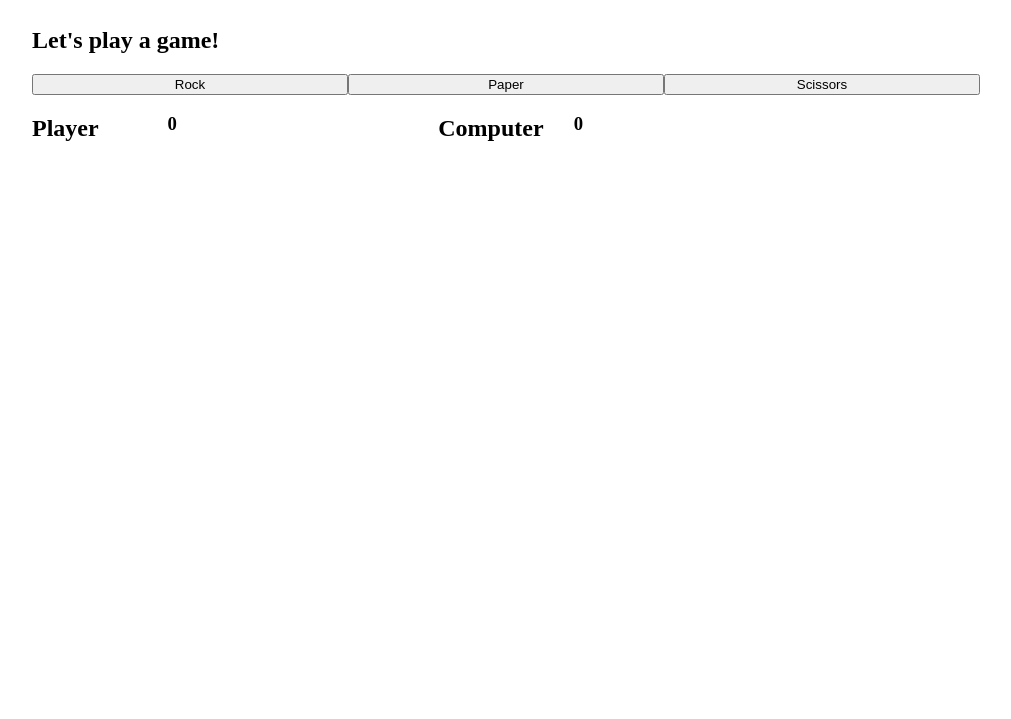
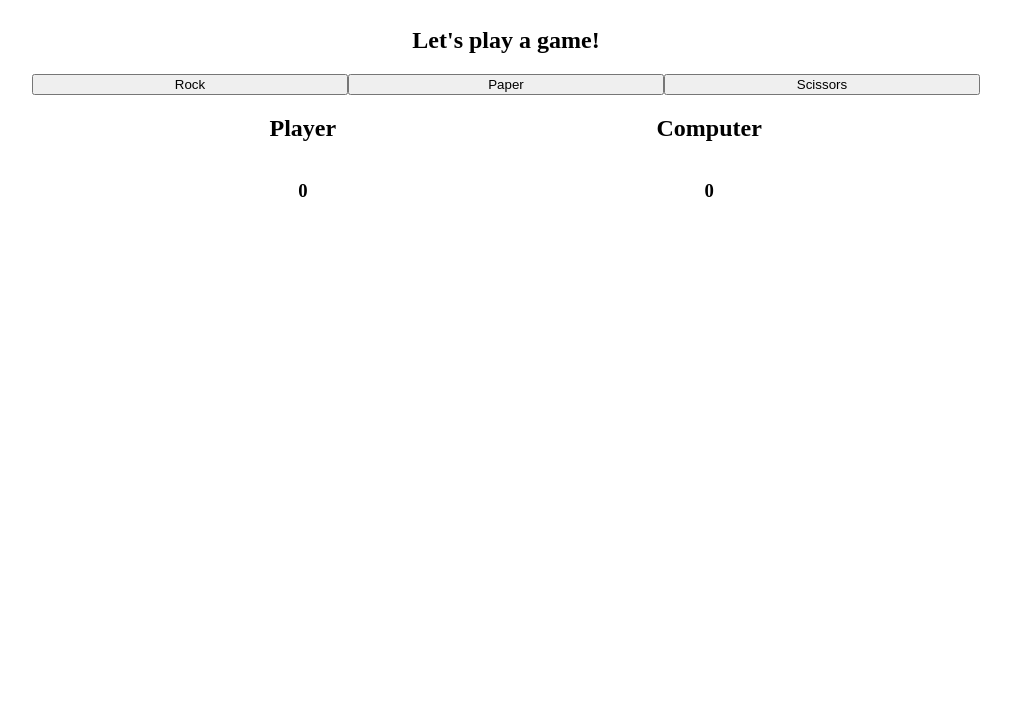
Before and after one commit to ChadKreutzer/rock-paper-scissors, a plain HTML site: page index.html in a window 1280 px wide. Shown: the part 81-800 px from the top of the page, without its empty margins (134-1145 px from the left). Drawn offline with Linux system fonts and the light colour scheme.

Commit message:
grid 1.0 set up

```diff
--- a/index.html
+++ b/index.html
@@ -10,19 +10,15 @@
 <body>
   <div id="wrapper">
     <h1>Rock Paper Scissors</h1>
-        <div id="results">
     <h2 id="display">Let's play a game!</h2>
-        </div>
     <button id="rock" class="play-game">Rock</button>
     <button id="paper" class="play-game">Paper</button>
     <button id="scissors" class="play-game">Scissors</button>
-        <div id="reset" class="hidden">
-            <button id="new-game">Play Again</button>
-        </div>
+    <button id="reset" class="hidden">Play Again</button>
     <div id="scoreboard">
-            <h2>Player</h2>
+      <h2 id="player">Player</h2>
       <h3 id="player-score">0</h3>
-            <h2>Computer</h2>
+      <h2 id="computer">Computer</h2>
       <h3 id="computer-score">0</h3>
     </div>
   </div>
--- a/script.js
+++ b/script.js
@@ -2,7 +2,7 @@
 
 // Globals
 const choices = Array.from(document.getElementsByClassName("play-game"));
-const reset = document.getElementById("new-game");
+const reset = document.getElementById("reset");
 const display = document.getElementById("display");
 const scores = {
   player: document.getElementById("player-score"),
@@ -31,7 +31,7 @@ function startNewGame() {
 
 function toggleHiddenButtons() {
   choices.forEach(choice => choice.classList.toggle("hidden"));
-  document.getElementById("reset").classList.toggle("hidden");
+  reset.classList.toggle("hidden");
 }
 
 const randomNumber = () => Math.floor(Math.random() * 3);
--- a/style.css
+++ b/style.css
@@ -7,16 +7,19 @@
 #wrapper {
   display: grid;
   grid-template-columns: 1fr 2fr 2fr 2fr 1fr;
+  justify-items: stretch;
 }
 
 h1 {
   grid-column: 2/5;
   grid-row: 1/2;
+  justify-self: center;
 }
 
-#results {
+#display {
   grid-column: 2/5;
   grid-row: 2/3;
+  justify-self: center;
 }
 
 #rock {
@@ -44,4 +47,25 @@ h1 {
   grid-row: 4/5;
   display: grid;
   grid-template-columns: 1fr 2fr 1fr 2fr 1fr;
+  justify-items: center;
 }
+
+#player {
+  grid-column: 2/3;
+  grid-row: 1/2;
+}
+
+#player-score {
+  grid-column: 2/3;
+  grid-row: 2/3;
+}
+
+#computer {
+  grid-column: 4/5;
+  grid-row: 1/2;
+}
+
+#computer-score {
+  grid-column: 4/5;
+  grid-row: 2/3;
+}
```
Lines whose indentation alone changed are shown as unchanged.
